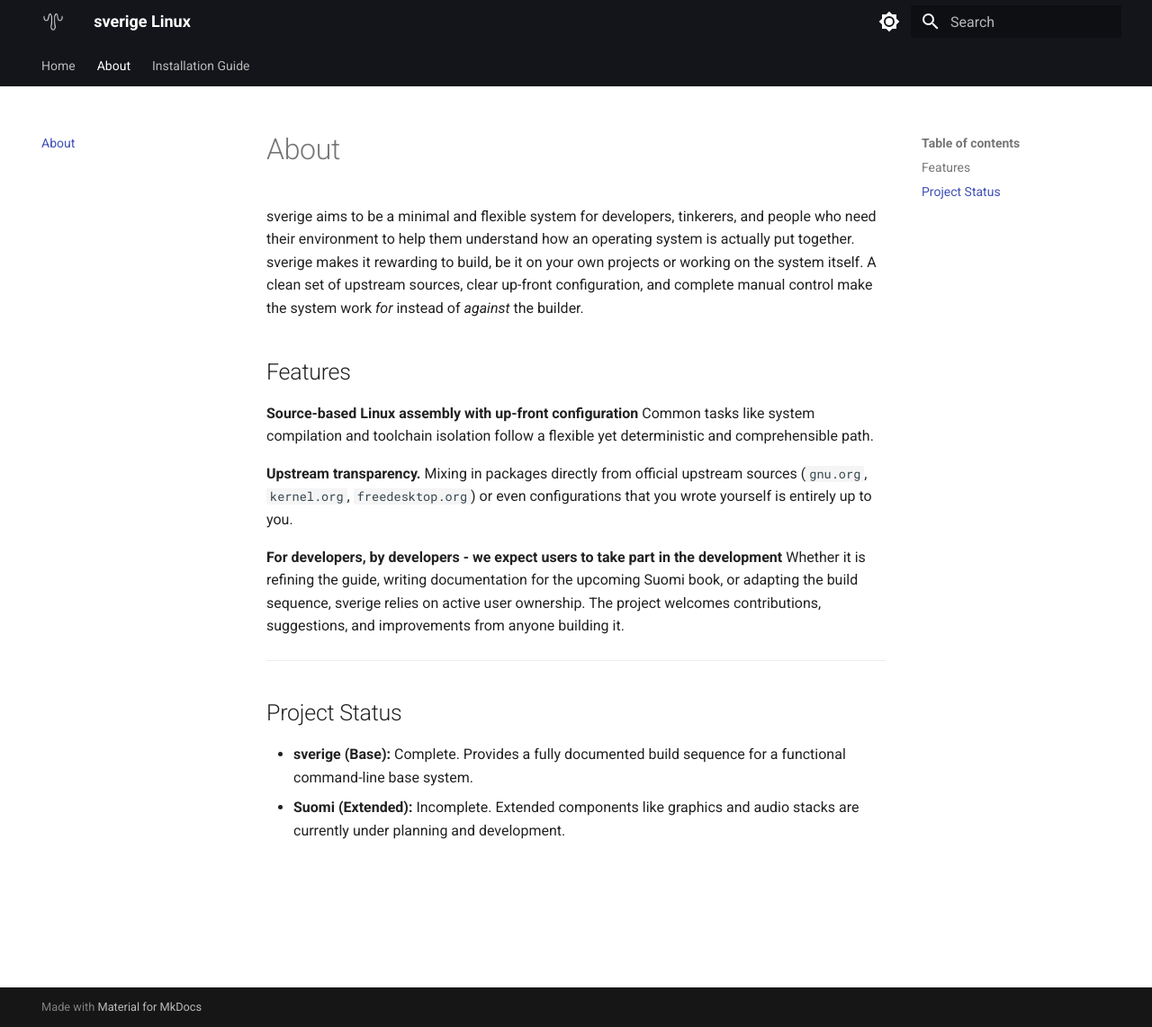
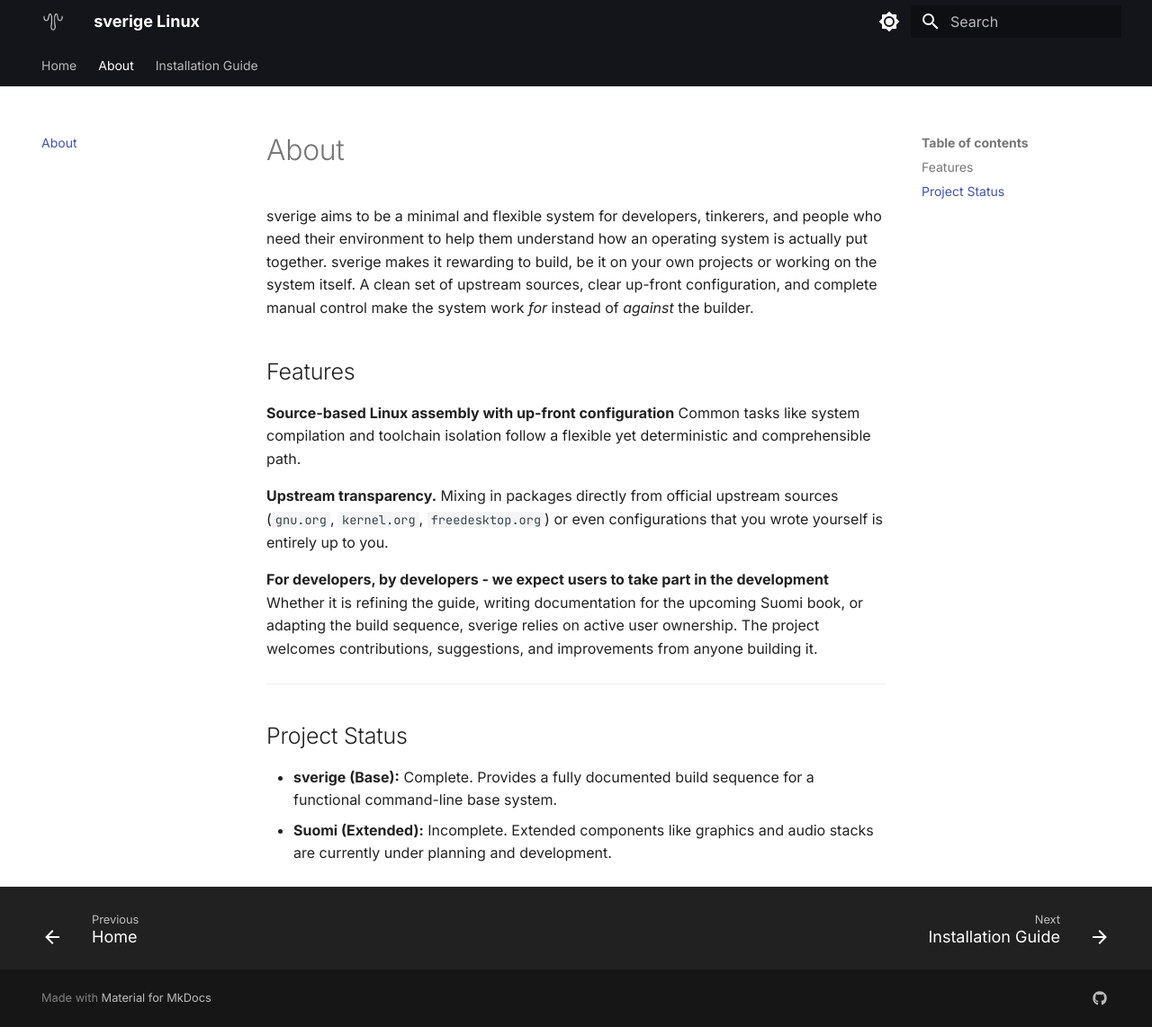
Before and after one commit to ollipix/sverige, an MkDocs documentation site: the page built from docs/about.md, in a window 1280 px wide and 1142 px high. Shown: the whole window at 90% size. Built offline with MkDocs 1.6.1 and Material for MkDocs 9.7.7, drawn with Linux system fonts in a browser that asks for light colours.

Commit message:
Update mkdocs.yml for theme and features enhancements

```diff
--- a/mkdocs.yml
+++ b/mkdocs.yml
@@ -4,8 +4,16 @@
 
 theme:
   name: material
+
   logo: assets/images/Logo.png
   favicon: assets/images/Logo.png
+
+  font:
+    text: Inter
+    code: JetBrains Mono
+
+  language: en
+
   palette:
     - media: "(prefers-color-scheme: dark)"
       scheme: slate
@@ -14,6 +22,7 @@
       toggle:
         icon: material/brightness-4
         name: Switch to light mode
+
     - media: "(prefers-color-scheme: light)"
       scheme: default
       primary: black
@@ -21,23 +30,49 @@
       toggle:
         icon: material/brightness-7
         name: Switch to dark mode
+
   features:
     - navigation.tabs
     - navigation.sections
     - navigation.top
+    - navigation.tracking
+    - navigation.footer
+    - navigation.instant
+    - navigation.instant.progress
+    - navigation.indexes
     - search.suggest
     - search.highlight
+    - search.share
     - content.code.copy
     - content.code.annotate
+    - content.tabs.link
+    - toc.follow
+
+  icon:
+    repo: fontawesome/brands/github
 
 markdown_extensions:
   - admonition
   - pymdownx.details
   - pymdownx.superfences
-  - pymdownx.highlight
+  - pymdownx.highlight:
+      anchor_linenums: true
+      line_spans: __span
+      pygments_lang_class: true
   - pymdownx.tasklist:
       custom_checkbox: true
+  - pymdownx.tabbed:
+      alternate_style: true
   - attr_list
+
+extra_css:
+  - stylesheets/extra.css
+
+extra:
+  social:
+    - icon: fontawesome/brands/github
+      link: https://github.com/ollipix/sverige
+      name: Sverige Linux on GitHub
 
 nav:
   - Home: index.md
```
